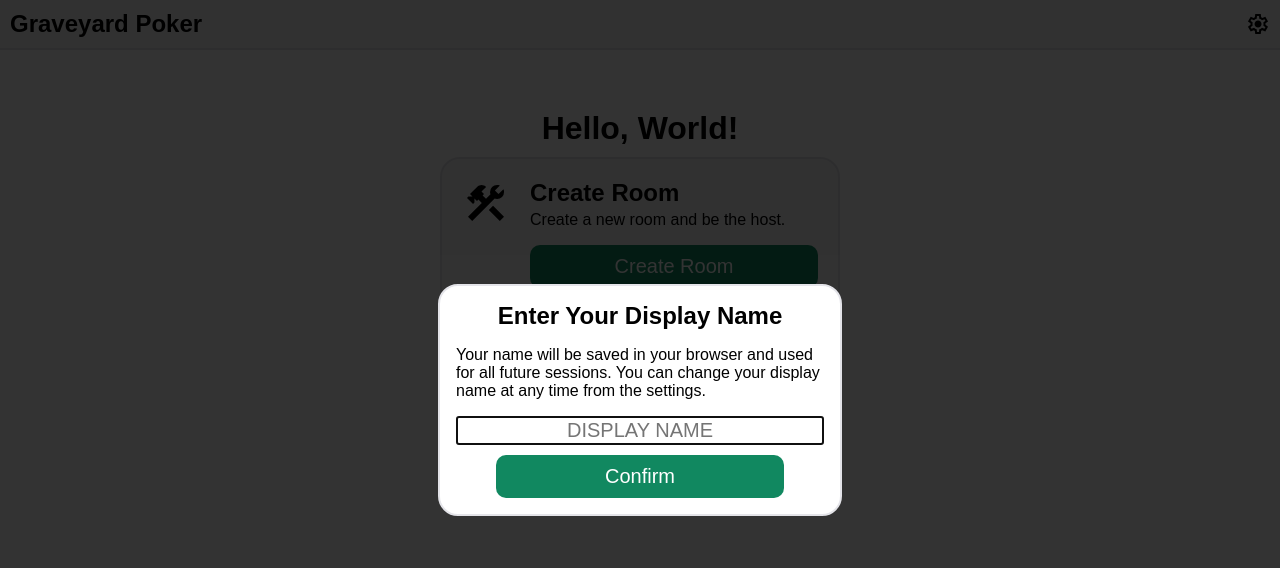
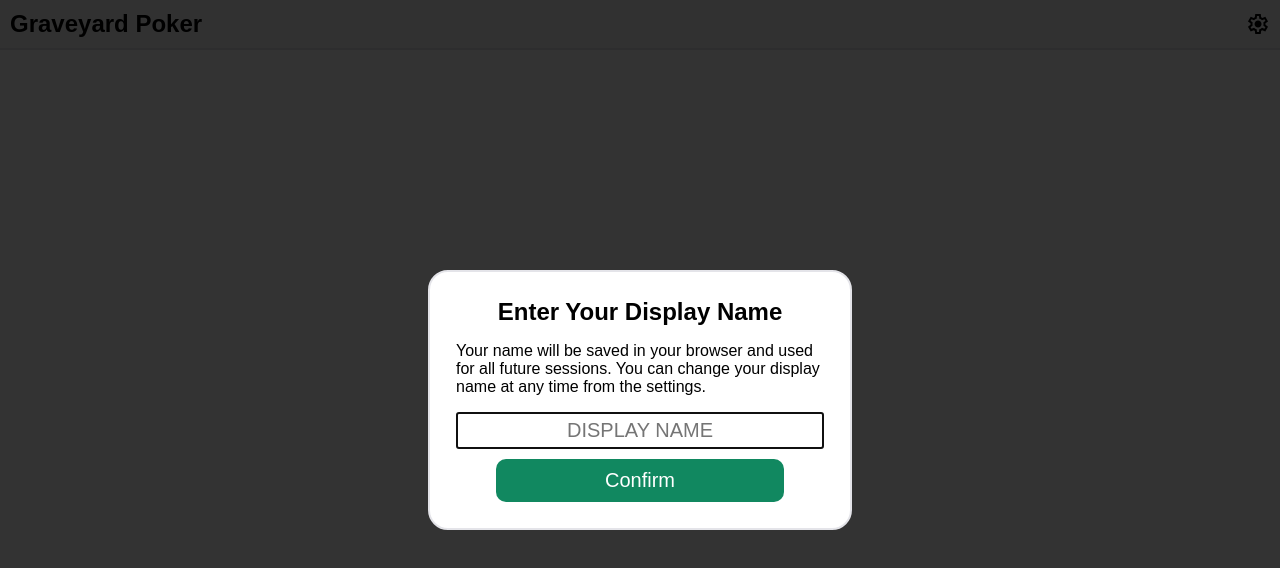
Before and after one commit to JacobAPimentel/GraveyardPoker, an Angular app: page /room in a window 1280 px wide. Before the commit this address led to /. Shown: the top 568 px of the page. Built offline with nearby package versions, Linux system fonts and the light colour scheme.

Commit message:
Name Modal Changes - If you already set a name and reopened it, you can now close the dialog box with the X button or clicking outside of the box. - "Name cannot be empty" error - Added padding to the Input Text box - Poker Page will now wait until the name is set before connecting to the server.

```diff
--- a/src/app/home-page/home-page.html
+++ b/src/app/home-page/home-page.html
@@ -1,2 +1,2 @@
-<h1>Hello, {{settings.displayName() === '' ? "World!" : settings.displayName()}}</h1>
+<h1>Hello, {{!settings.displayName() ? "World!" : settings.displayName()}}</h1>
 <app-room-selector />
--- a/src/app/poker-page/poker-page.ts
+++ b/src/app/poker-page/poker-page.ts
@@ -1,4 +1,4 @@
-import { Component, inject, OnDestroy, OnInit } from '@angular/core';
+import { Component, effect, inject, OnDestroy } from '@angular/core';
 import { Room } from '../../shared/services/room';
 import { UserCard } from '../../shared/components/user-card/user-card';
 import { Choices } from '../../shared/components/choices/choices';
@@ -6,6 +6,7 @@ import { Results } from '../../shared/components/results/results';
 import { ActivatedRoute, Router } from '@angular/router';
 import { SpiderWebsocket } from '../../shared/services/spider-websocket';
 import { LoadingCircle } from '../../shared/components/loading-circle/loading-circle';
+import { Settings } from '../../shared/services/settings';
 
 @Component({
   imports: [UserCard, Choices, Results, LoadingCircle],
@@ -14,8 +15,9 @@ import { LoadingCircle } from '../../shared/components/loading-circle/loading-ci
   providers: [SpiderWebsocket,Room],
   templateUrl: './poker-page.html',
 })
-export class PokerPage implements OnInit, OnDestroy
+export class PokerPage implements OnDestroy
 {
+  public settings = inject(Settings);
   public router = inject(Router);
   public route = inject(ActivatedRoute);
   public websocket = inject(SpiderWebsocket);
@@ -29,9 +31,23 @@ export class PokerPage implements OnInit, OnDestroy
   };
 
   /**
+   * Determine if the page should automatically connect or not. If there is NOT a display name, then do not connect
+   * until after the user sets their name.
+   */
+  private shouldIConnect = effect(() =>
+  {
+    if(!this.settings.displayName()) return;
+
+    this.connectToServer();
+    this.shouldIConnect.destroy();
+  });
+
+    /**
    * Connect to the server.
+   *
+   * If there is no room code as part of the query, navigate back to the home page.
    */
-  public ngOnInit(): void
+  public connectToServer(): void
   {
     const roomId = this.route.snapshot.queryParamMap.get('id');
     if(roomId)
--- a/src/shared/components/name-modal/name-modal.css
+++ b/src/shared/components/name-modal/name-modal.css
@@ -4,8 +4,7 @@
     --text-width: 23rem;
 }
 
-dialog
-{
+dialog{
     max-width: 30rem;
     outline: none;
 
@@ -13,6 +12,7 @@ dialog
     border-radius: 20px;
 
     > div{
+        padding: 10px;
         display: flex;
         flex-direction: column;
         align-items: center;
@@ -29,8 +29,7 @@ dialog
     }
 }
 
-form
-{
+form{
     display: flex;
     flex-direction: column;
     align-items: center;
@@ -38,8 +37,8 @@ form
     gap: 10px;
 }
 
-input[type='text']
-{
+input[type='text']{
+    padding: 5px;
     text-align: center;
     font-size: var(--button-font-size);
     width: var(--text-width);
@@ -49,6 +48,14 @@ input[type='text']
     color: red;
 }
 
-button{
+button[type='submit']{
     width: 18rem;
 }
+
+#closeButton{
+    position: absolute;
+    top: 0;
+    right: 0;
+
+    padding: 3px;
+}
--- a/src/shared/components/name-modal/name-modal.html
+++ b/src/shared/components/name-modal/name-modal.html
@@ -1,4 +1,13 @@
-<dialog #nameDialog closedBy='none'>
+@let hasName = !!settings.displayName();
+<dialog #nameDialog [attr.closedbY]='hasName ? "any" : "none"'>
+    @if(hasName)
+    {
+        <button (click)="close()" id="closeButton" class=".img-button">
+            <svg xmlns="http://www.w3.org/2000/svg" height="32px" viewBox="0 -960 960 960" fill="#D0342C">
+                <path d="m256-200-56-56 224-224-224-224 56-56 224 224 224-224 56 56-224 224 224 224-56 56-224-224-224 224Z"/>
+            </svg>
+        </button>
+    }
     <div>
         <h2>Enter Your Display Name</h2>
         <p>Your name will be saved in your browser and used for all future sessions. You can change your display name at any time from the settings.</p>
@@ -8,6 +17,15 @@
                    autocomplete="off"
                    [formField]='configForm'
                    [size]='30'>
+            @if(configForm().invalid() && configForm().touched())
+            {
+                <div class="error">
+                    @for(error of configForm().errors(); track error)
+                    {
+                        <span>{{error.message}}</span>
+                    }
+                </div>
+            }
             <button type='submit' class='green-button'>Confirm</button>
         </form>
     </div>
--- a/src/shared/components/name-modal/name-modal.ts
+++ b/src/shared/components/name-modal/name-modal.ts
@@ -26,7 +26,7 @@ export class NameModal implements AfterViewInit
    */
   public ngAfterViewInit(): void
   {
-    if(this.settings.displayName() === '')
+    if(!this.settings.displayName())
     {
       this.open();
     }
@@ -54,6 +54,14 @@ export class NameModal implements AfterViewInit
     this.settings.displayName.set(this.nameModel());
     localStorage.setItem('displayName',this.nameModel());
 
+    this.close();
+  }
+
+  /**
+   * Close the dialog box.
+   */
+  protected close(): void
+  {
     this.dialog().nativeElement.close();
   }
 }
```
